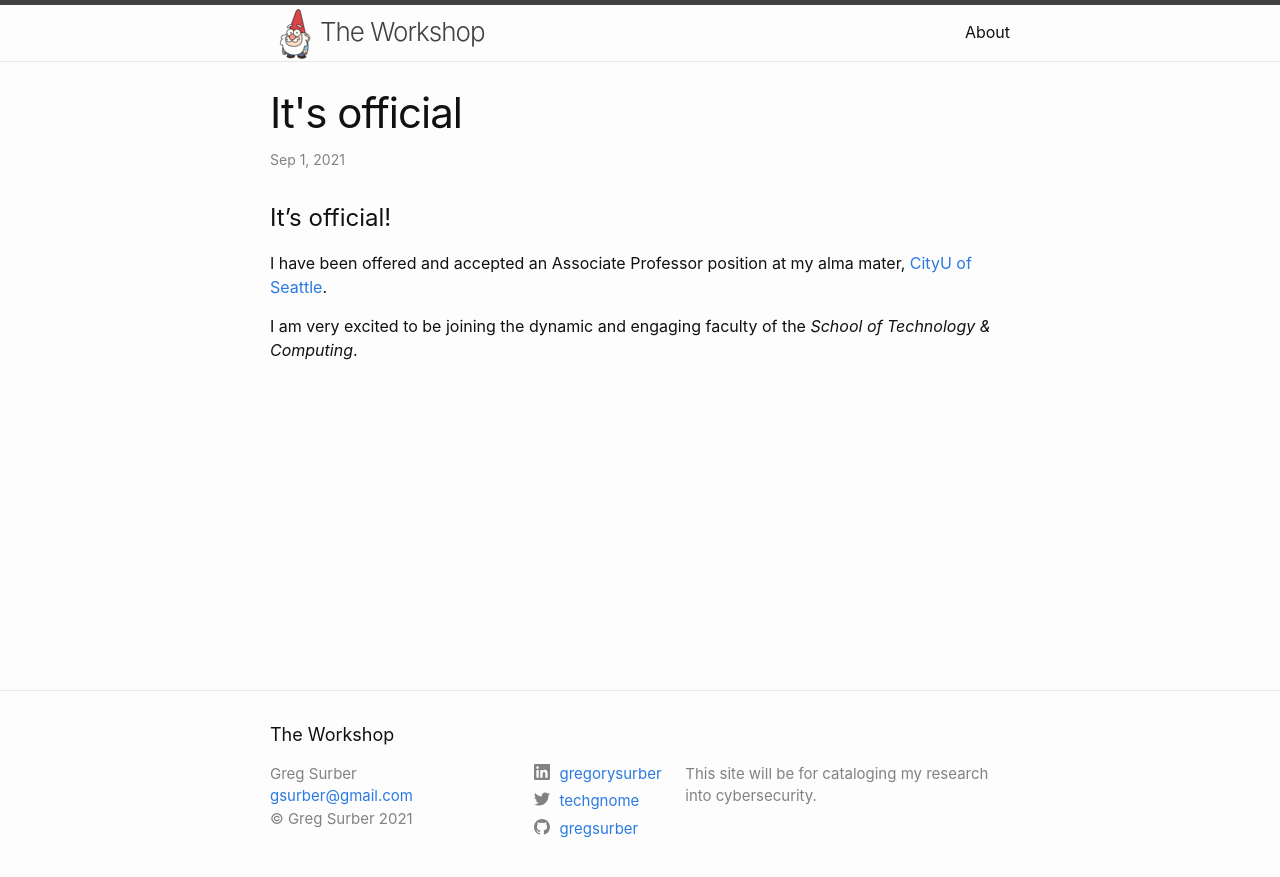
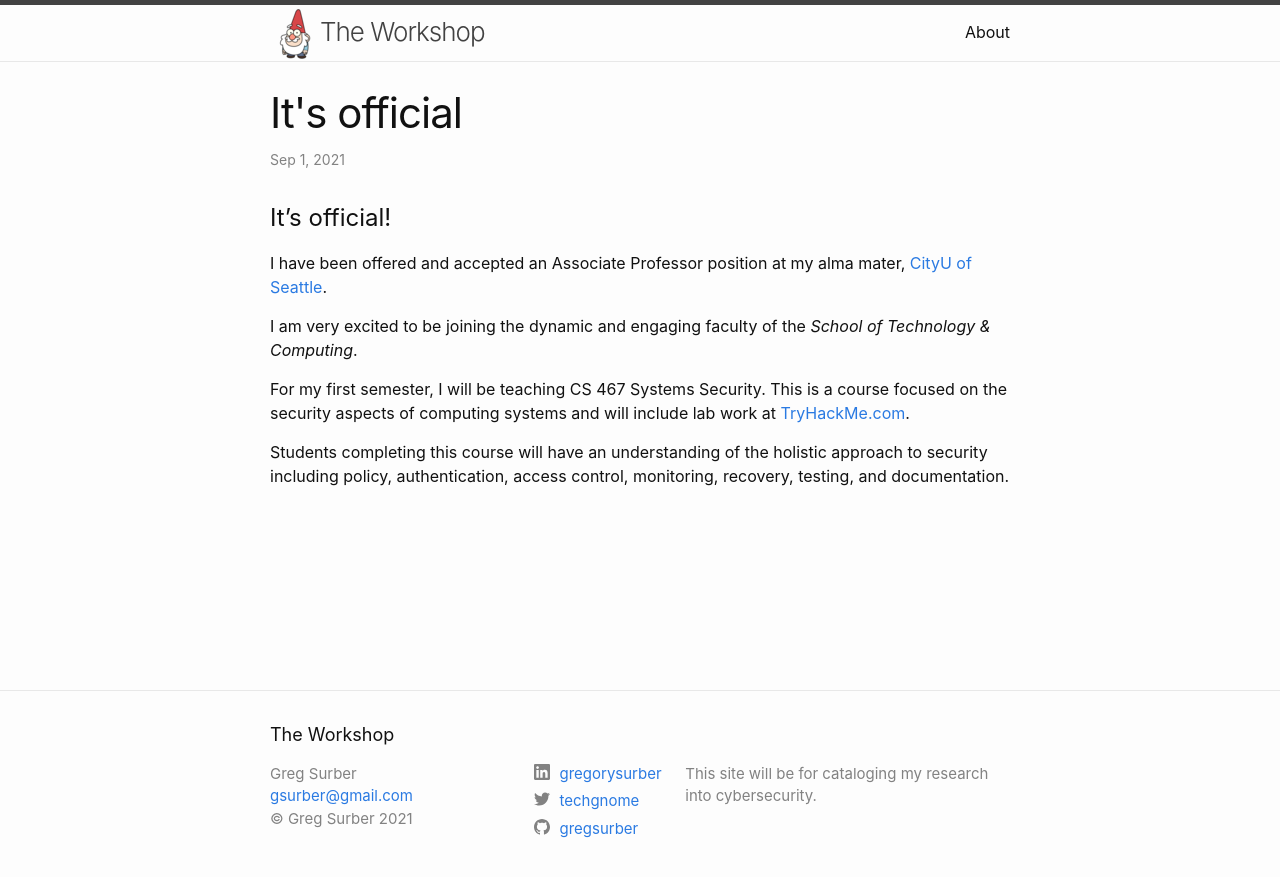
Before and after one commit to gregsurber/blog, a Jekyll site: the page built from _posts/2021-09-01-It's Official.md, in a window 1280 px wide. Shown: the top 877 px of the page. Built offline with Jekyll 4.4.1, drawn with Linux system fonts in a browser that asks for light colours; our own code applies the rules of GitHub Pages for plain Markdown files.

Commit message:
Update 2021-09-01-It's Official.md

```diff
--- a/_posts/2021-09-01-It's Official.md
+++ b/_posts/2021-09-01-It's Official.md
@@ -4,5 +4,9 @@ I have been offered and accepted an Associate Professor position at my alma mate
 
 I am very excited to be joining the dynamic and engaging faculty of the *School of Technology & Computing*.
 
+For my first semester, I will be teaching CS 467 Systems Security. This is a course focused on the security aspects of computing systems and will include lab work at [TryHackMe.com][2].
+
+Students completing this course will have an understanding of the holistic approach to security including policy, authentication, access control, monitoring, recovery, testing, and documentation.
 
 [1]: https://cityu.edu
+[2]: https://tryhackme.com
```
